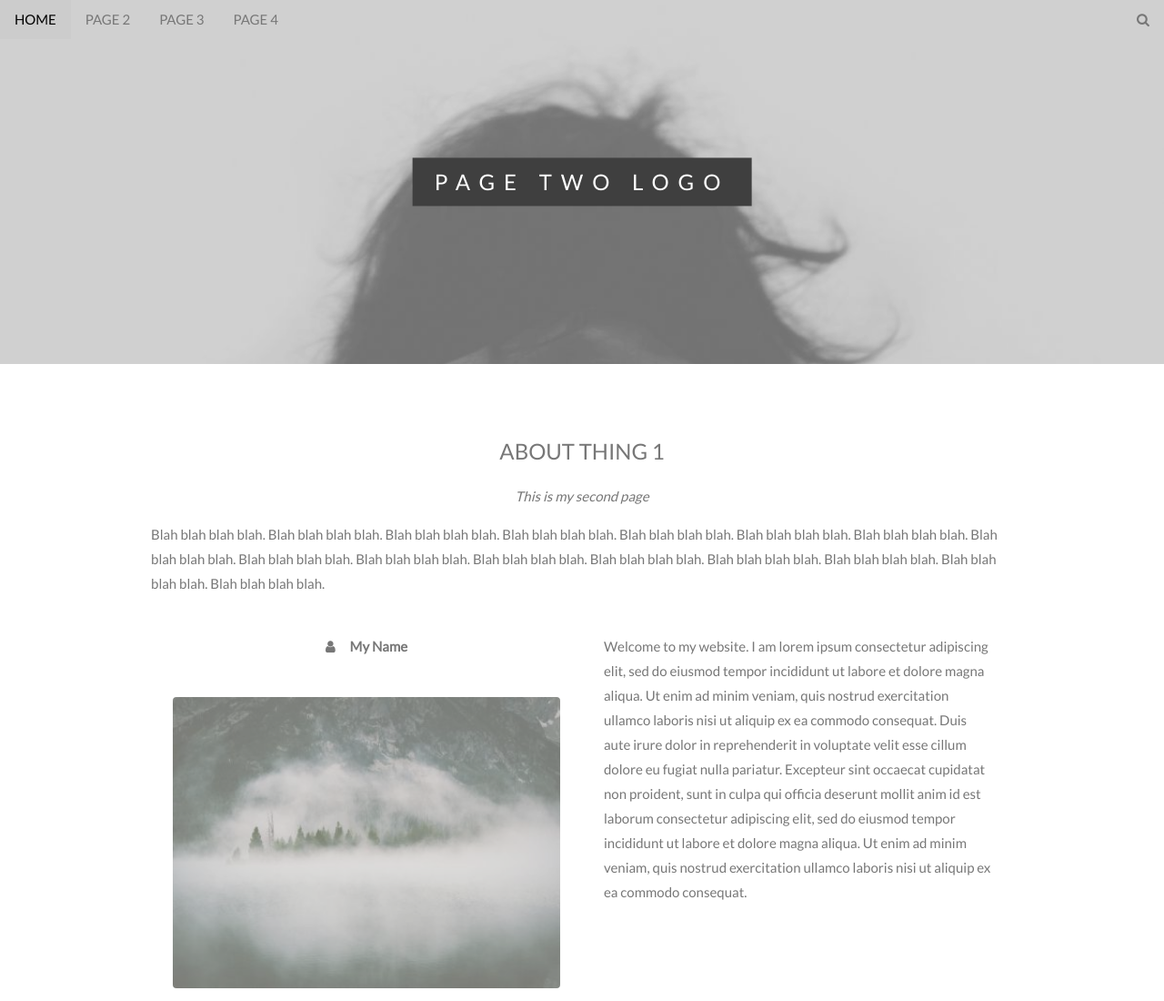
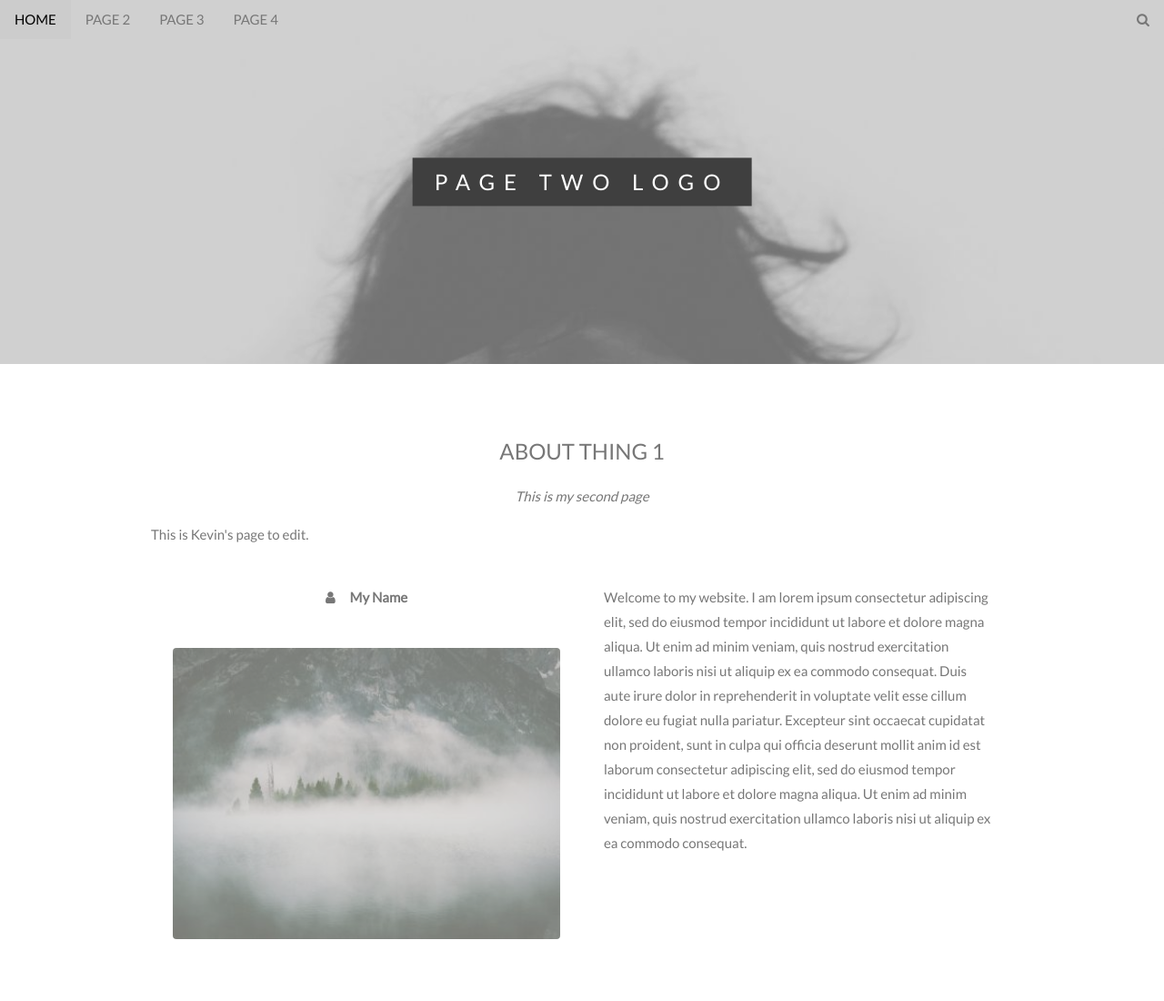
Before and after one commit to carlit-os/smartcloset, a plain HTML site: page page2.html in a window 1280 px wide. Shown: the top 1100 px of the page at 91% size. Drawn offline with Linux system fonts and the light colour scheme.

Commit message:
edit to page2.html

```diff
--- a/page2.html
+++ b/page2.html
@@ -45,10 +45,7 @@
   <h3 class="w3-center">ABOUT THING 1</h3>
   <p class="w3-center"><em>This is my second page</em></p>
   <p>
-      Blah blah blah blah. Blah blah blah blah. Blah blah blah blah. Blah blah blah blah.
-      Blah blah blah blah. Blah blah blah blah. Blah blah blah blah. Blah blah blah blah.
-      Blah blah blah blah. Blah blah blah blah. Blah blah blah blah. Blah blah blah blah.
-      Blah blah blah blah. Blah blah blah blah. Blah blah blah blah. Blah blah blah blah.
+      This is Kevin's page to edit.
   </p>
   <div class="w3-row">
     <div class="w3-col m6 w3-center w3-padding-large">
```
